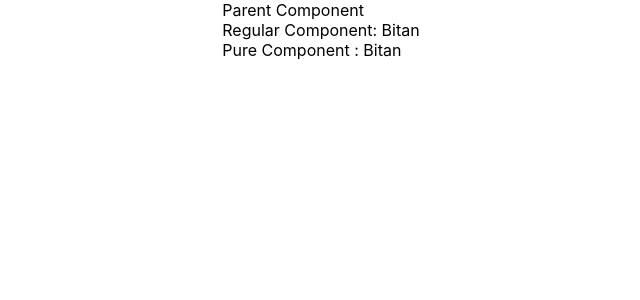
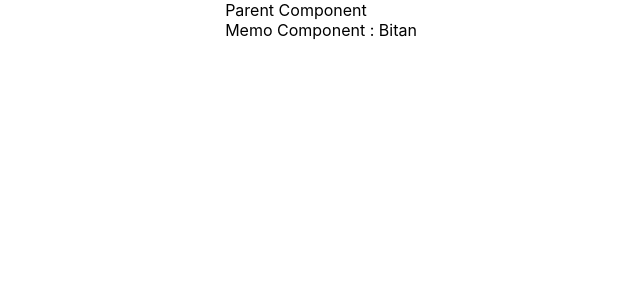
Before and after one commit to Bitan23101996/React-Learning-Series, a React (Create React App) app: page / in a window 1280 px wide. Shown: the top 300 px of the page, without its empty margins (319-959 px from the left). Built offline with nearby package versions, Linux system fonts and the light colour scheme.

Commit message:
Memo Component in React

```diff
--- a/src/App.js
+++ b/src/App.js
@@ -18,6 +18,7 @@ import BasicReactForm from './react-basics-tutorials/BasicReactForm'
 import LifecycleA from './react-basics-tutorials/LifecycleA';
 import FragmentsInReactTable from './react-basics-tutorials/FragmentsInReactTable';
 import ParentComponent from './react-basics-tutorials/ParentComponent';
+import MemoComp from './react-basics-tutorials/MemoComp';
 
 // 2. Extend the theme to include custom colors, fonts, etc
 const colors = {
--- /dev/null
+++ b/src/react-basics-tutorials/MemoComp.js
@@ -0,0 +1,12 @@
+import React from 'react'
+
+function MemoComp({ name }) {
+    console.log("Memo Component Render")
+    return (
+        <div>
+            Memo Component : {name}
+        </div>
+    )
+}
+
+export default React.memo(MemoComp)
--- a/src/react-basics-tutorials/ParentComponent.js
+++ b/src/react-basics-tutorials/ParentComponent.js
@@ -1,4 +1,5 @@
 import React, { Component } from 'react'
+import MemoComp from './MemoComp'
 import ReactPureComp from './ReactPureComp'
 import ReactRegularComp from './ReactRegularComp'
 
@@ -26,8 +27,12 @@ class ParentComponent extends Component {
         return (
             <div>
                 Parent Component
-                <ReactRegularComp name={this.state.name} />
-                <ReactPureComp name={this.state.name}/>
+                {/* Example of Pure Component */}
+                {/* <ReactRegularComp name={this.state.name} />
+                <ReactPureComp name={this.state.name}/> */}
+
+                {/* Example of Memo Component */}
+                <MemoComp name={this.state.name} />
             </div>
         )
     }
```
Also changed, not shown: 1 other file (tests, documents, lock files or other folders).
